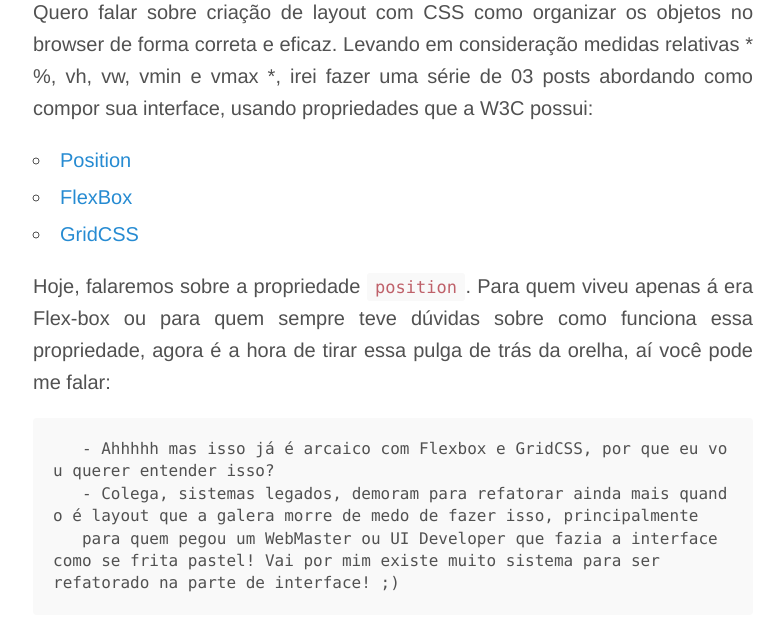
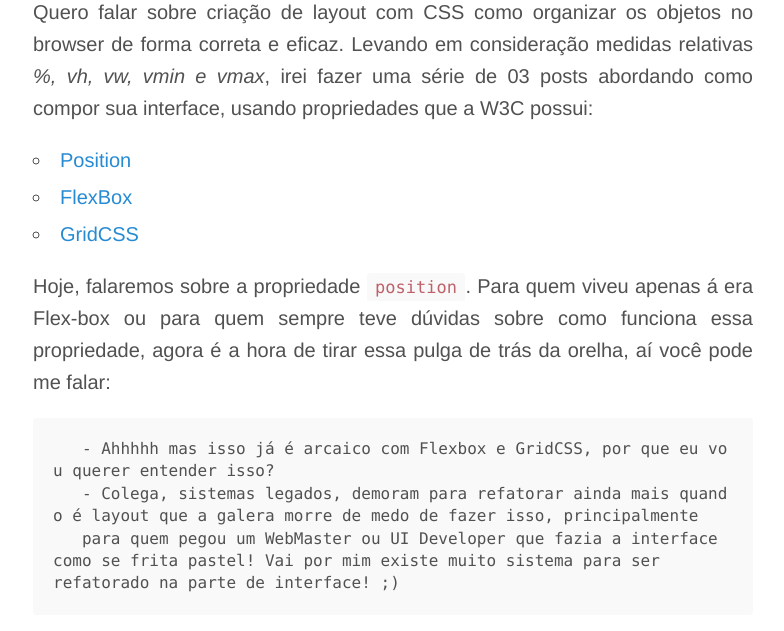
Before and after one commit to cristofersousa/cristofersousa.github.io, a Jekyll site: the page built from _posts/2017-02-14-css-fundamentos.md, in a window 1280 px wide and 900 px high, scrolled down 404 px, cut to the strip 259-890 px from the top of the window. Shown: the whole strip, without its empty margins (247-1031 px from the left). Built offline with Jekyll 4.4.1, drawn with Linux system fonts in a browser that asks for light colours; comment, search, counter and statistics services are not loaded.

```diff
--- a/_posts/2017-02-14-css-fundamentos.md
+++ b/_posts/2017-02-14-css-fundamentos.md
@@ -7,7 +7,7 @@ categories: css
 ![](https://pt.best-wallpaper.net/wallpaper/1920x1200/1202/Small-paper-boats-in-water_1920x1200.jpg)
 
 Quero falar sobre criação de layout com CSS como organizar os objetos no browser de forma correta e eficaz.
-Levando em consideração medidas relativas * %, vh, vw, vmin e vmax *, irei fazer uma série de 03 posts abordando como compor sua interface, usando propriedades que a W3C possui:
+Levando em consideração medidas relativas _%, vh, vw, vmin e vmax_, irei fazer uma série de 03 posts abordando como compor sua interface, usando propriedades que a W3C possui:
 
   - [Position](https://www.w3.org/TR/css-position-3/)
   - [FlexBox](https://www.w3.org/TR/css-flexbox-1/)
```
